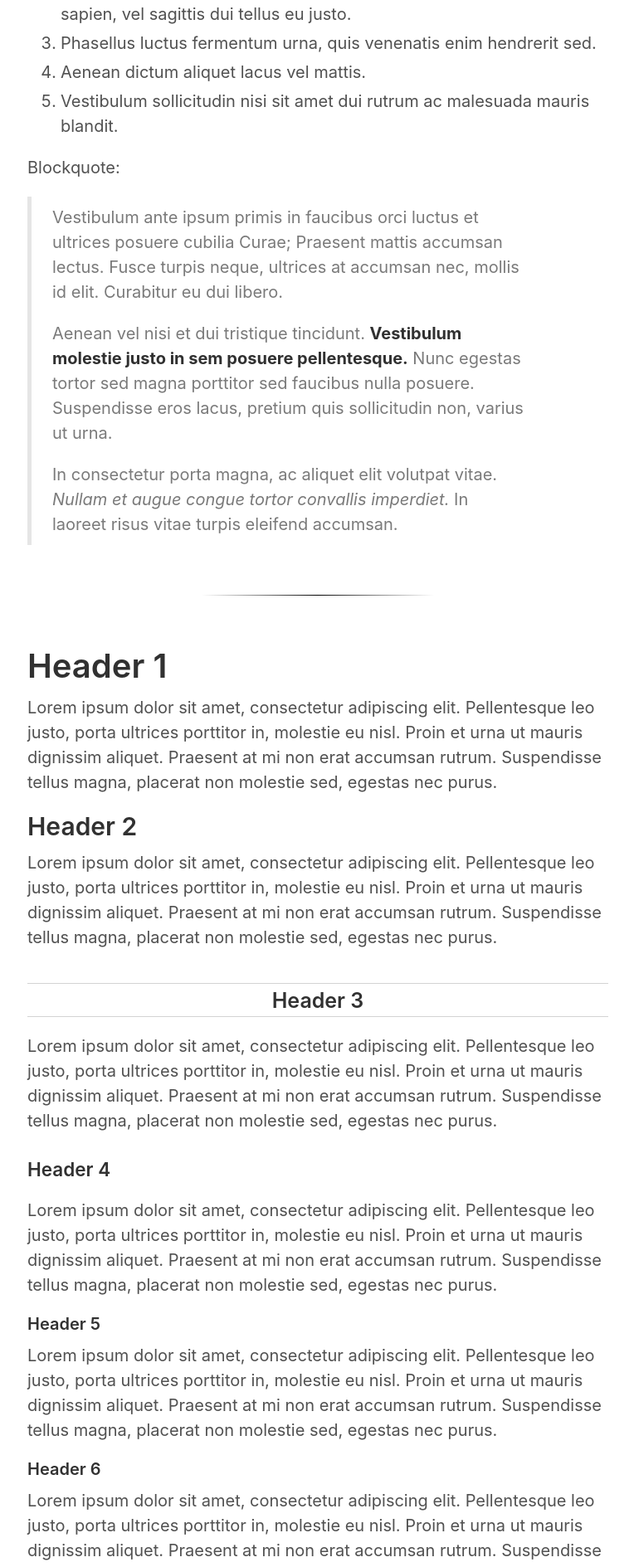
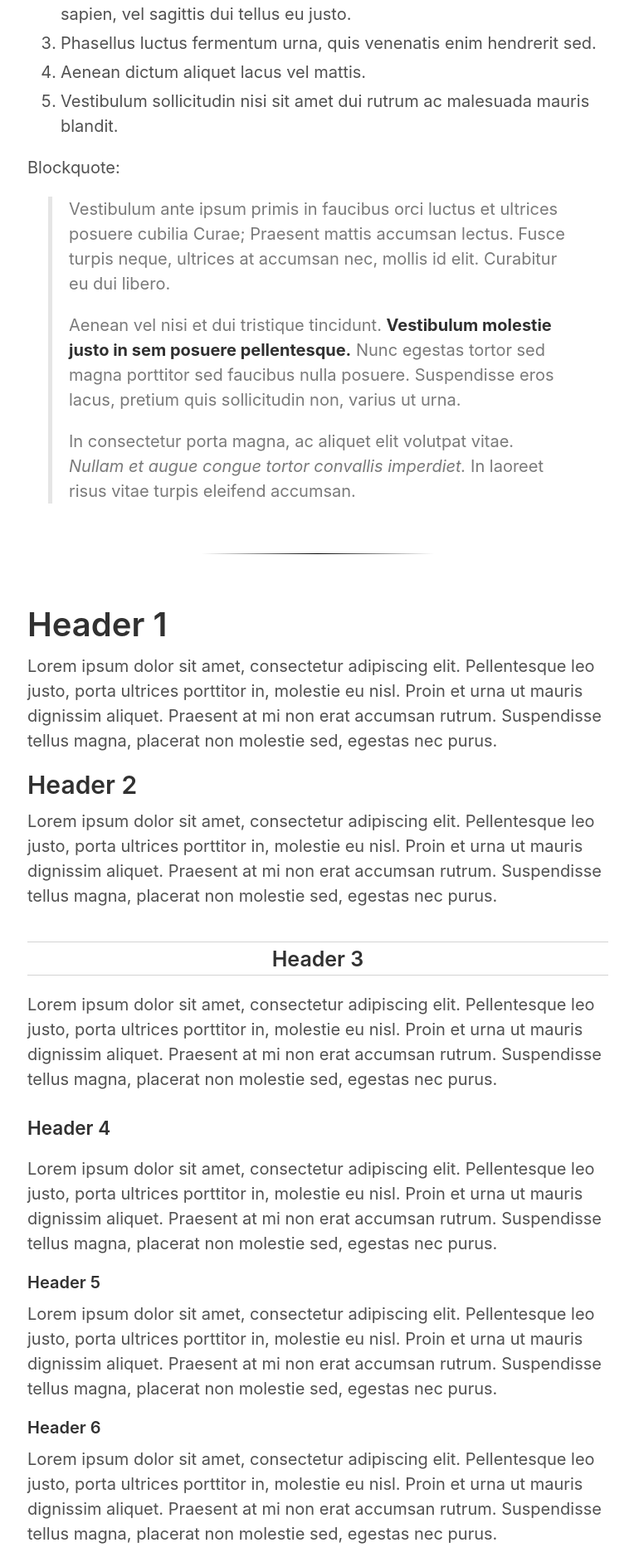
Before and after one commit to rkudeshi/rkudeshi.github.io, a Jekyll site: the page built from 5-style-sample.md, in a window 1280 px wide. Shown: the part 1621-3510 px from the top of the page at 83% size, without its empty margins (257-1021 px from the left). Built offline with Jekyll 4.4.1, drawn with Linux system fonts in a browser that asks for light colours.

Commit message:
Updating blockquote CSS

```diff
--- a/_sass/_type.scss
+++ b/_sass/_type.scss
@@ -71,8 +71,10 @@ abbr {
   }
 }
 
+// been edited by Ravi! changed media query from 30em
 blockquote {
-  padding: .5rem 1rem;
+  /* padding: .5rem 1rem; */
+  padding: 0rem 1rem;
   margin: .8rem 0;
   color: #7a7a7a;
   border-left: .25rem solid #e5e5e5;
@@ -81,9 +83,11 @@ blockquote {
     margin-bottom: 0;
   }
 
-  @media (min-width: 30em) {
-    padding-right: 5rem;
-    padding-left: 1.25rem;
+  @media (min-width: 38em) {
+    /* padding-right: 5rem; */
+    /* padding-left: 1.25rem; */
+       padding: 0rem 1rem;
+       margin: 1rem 1.25rem;
   }
 }
 
```
Also changed, not shown: _layouts/post.html (line endings or trailing spaces).
